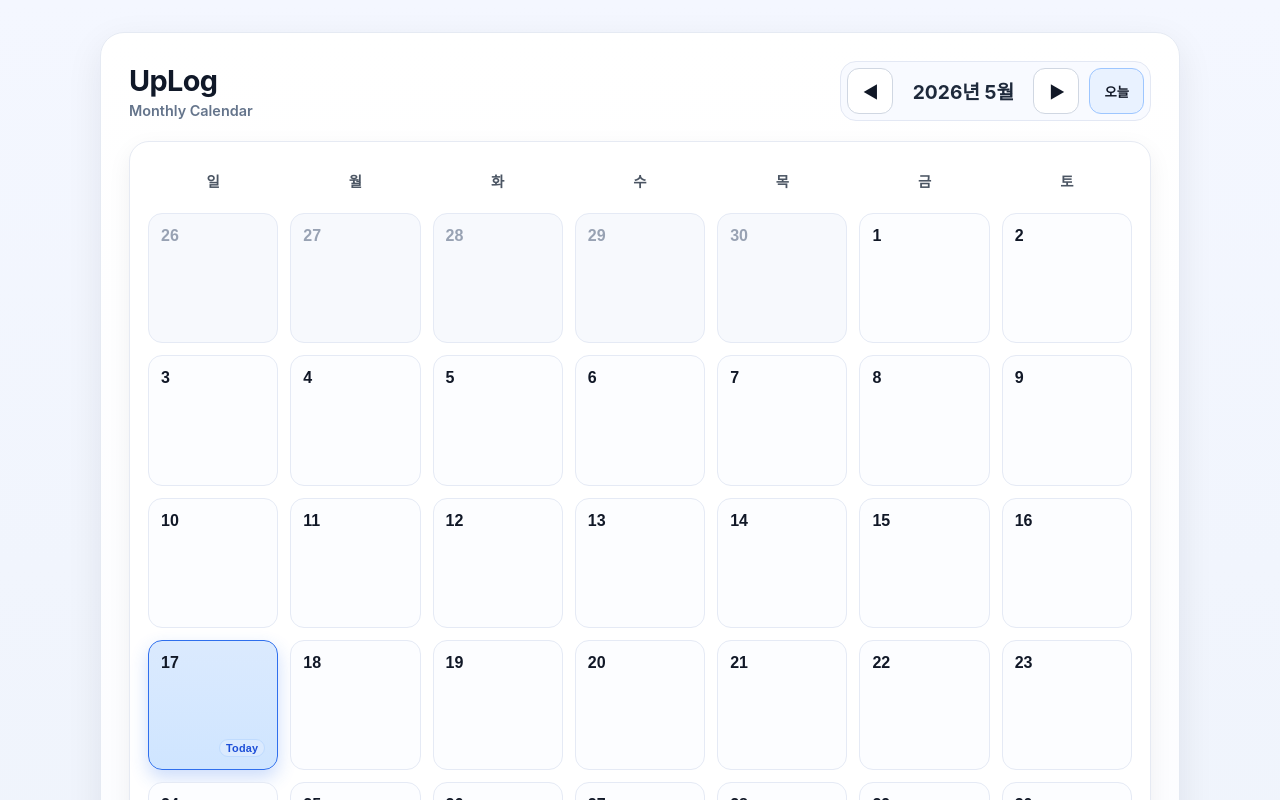
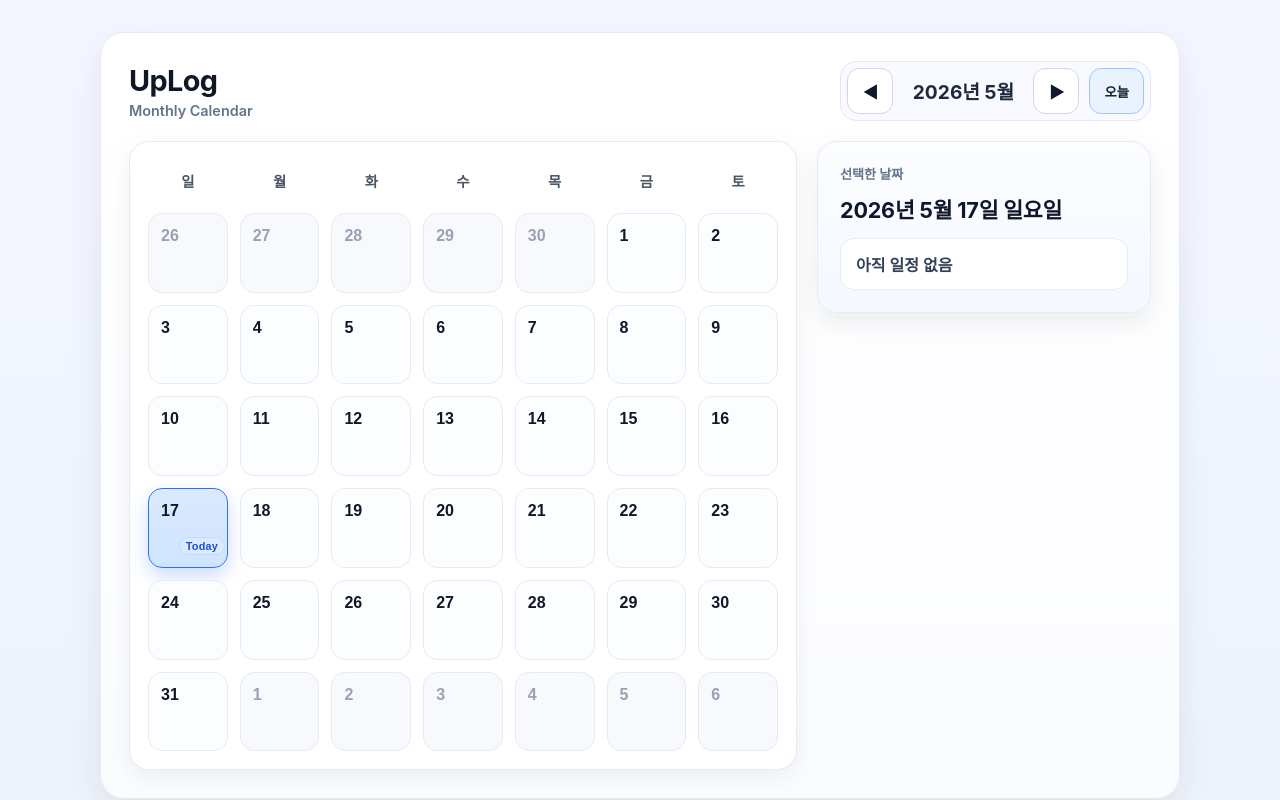
Before and after one commit to sindw07-sys/xvcnmwefqoiwsdafklcxlioweriowndcsvjk, a React (Vite) app: page / in a window 1280 px wide. Shown: the top 800 px of the page. Built offline with nearby package versions, Linux system fonts and the light colour scheme.

Commit message:
Add selected date summary panel to calendar view

```diff
--- a/src/App.tsx
+++ b/src/App.tsx
@@ -1,6 +1,7 @@
 import { useMemo, useState } from 'react';
 
 const DAY_LABELS = ['일', '월', '화', '수', '목', '금', '토'];
+const WEEKDAY_NAMES = ['일요일', '월요일', '화요일', '수요일', '목요일', '금요일', '토요일'];
 
 type CalendarDay = {
   date: Date;
@@ -36,6 +37,8 @@ const createMonthGrid = (baseDate: Date): CalendarDay[] => {
 
   return cells;
 };
+
+const formatSelectedDate = (date: Date) => `${date.getFullYear()}년 ${date.getMonth() + 1}월 ${date.getDate()}일 ${WEEKDAY_NAMES[date.getDay()]}`;
 
 function App() {
   const today = new Date();
@@ -75,7 +78,8 @@ function App() {
         </div>
       </header>
 
-      <main className="calendar-card" aria-label="월간 캘린더">
+      <main className="calendar-layout" aria-label="월간 캘린더와 선택 날짜 요약">
+        <section className="calendar-card" aria-label="월간 캘린더">
           <div className="calendar-grid">
             {DAY_LABELS.map((label) => (
               <div key={label} className="day-label">{label}</div>
@@ -106,6 +110,15 @@ function App() {
               );
             })}
           </div>
+        </section>
+
+        <aside className="selected-day-panel" aria-live="polite" aria-label="선택한 날짜 요약">
+          <p className="panel-label">선택한 날짜</p>
+          <h2 className="panel-date">{formatSelectedDate(selectedDate)}</h2>
+          <div className="panel-empty-state">
+            <p>아직 일정 없음</p>
+          </div>
+        </aside>
       </main>
     </div>
   );
--- a/src/styles.css
+++ b/src/styles.css
@@ -107,6 +107,13 @@ button:active {
   font-weight: 700;
 }
 
+.calendar-layout {
+  display: grid;
+  grid-template-columns: minmax(0, 2fr) minmax(260px, 1fr);
+  gap: clamp(14px, 2vw, 20px);
+  align-items: start;
+}
+
 .calendar-card {
   border-radius: 20px;
   border: 1px solid #e6eaf3;
@@ -176,6 +183,51 @@ button:active {
   border-radius: 999px;
 }
 
+.selected-day-panel {
+  border-radius: 20px;
+  background: linear-gradient(180deg, #fcfdff 0%, #f4f8ff 100%);
+  border: 1px solid #e4eaf6;
+  box-shadow: 0 10px 24px rgba(30, 41, 59, 0.08);
+  padding: clamp(16px, 2vw, 22px);
+  display: flex;
+  flex-direction: column;
+  gap: 12px;
+}
+
+.panel-label {
+  margin: 0;
+  font-size: 0.82rem;
+  font-weight: 700;
+  color: #64748b;
+}
+
+.panel-date {
+  margin: 0;
+  font-size: clamp(1.1rem, 0.95rem + 0.5vw, 1.35rem);
+  line-height: 1.45;
+  letter-spacing: -0.01em;
+  color: #0f172a;
+}
+
+.panel-empty-state {
+  border-radius: 14px;
+  background: #ffffff;
+  color: #334155;
+  padding: 14px 16px;
+  box-shadow: inset 0 0 0 1px #e7edf8;
+}
+
+.panel-empty-state p {
+  margin: 0;
+  font-weight: 600;
+}
+
+@media (max-width: 920px) {
+  .calendar-layout {
+    grid-template-columns: 1fr;
+  }
+}
+
 @media (max-width: 760px) {
   .calendar-header {
     flex-direction: column;
@@ -186,7 +238,7 @@ button:active {
   .month-controls {
     width: 100%;
     display: grid;
-    grid-template-columns: 50px 1fr 50px auto;
+    grid-template-columns: 50px minmax(0, 1fr) 50px auto;
     align-items: center;
   }
 
@@ -197,7 +249,7 @@ button:active {
 
 @media (max-width: 480px) {
   .month-controls {
-    grid-template-columns: 46px 1fr 46px;
+    grid-template-columns: 46px minmax(0, 1fr) 46px;
     gap: 8px;
   }
 
```
Lines whose indentation alone changed are shown as unchanged.
